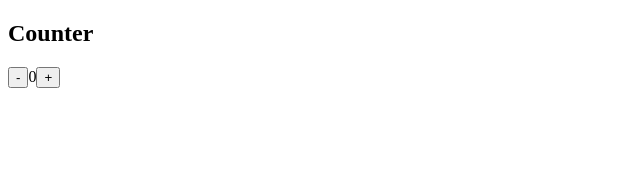
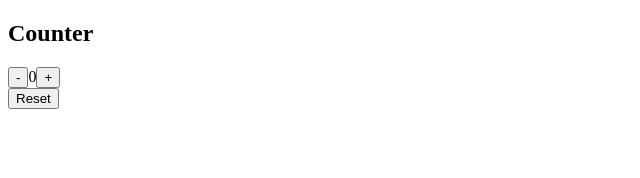
Before and after one commit to Shresthaprakash75/redux-counter, a React (Create React App) app: page / in a window 1280 px wide. Shown: the top 178 px of the page, without its empty margins (0-640 px from the left). Built offline with nearby package versions, Linux system fonts and the light colour scheme.

Commit message:
reset button added and it works

```diff
--- a/src/Counter.js
+++ b/src/Counter.js
@@ -10,6 +10,9 @@ class Counter extends React.Component {
     this.props.dispatch({ type: 'DECREMENT' });
   }
 
+  reset = () => {
+    this.props.dispatch({ type: 'RESET'});
+  }
   render() {
     return (
       <div>
@@ -18,6 +21,8 @@ class Counter extends React.Component {
           <button onClick={this.decrement}>-</button>
           <span>{this.props.count}</span>
           <button onClick={this.increment}>+</button>
+          <br />
+          <button onClick={this.reset}>Reset</button>
         </div>
       </div>
     )
--- a/src/index.js
+++ b/src/index.js
@@ -21,6 +21,10 @@ function reducer(state = initialState, action) {
       return {
         count: state.count - 1
       };
+    case 'RESET':
+      return {
+        count: state.count - state.count
+      }
     default:
       return state;
   }
```
